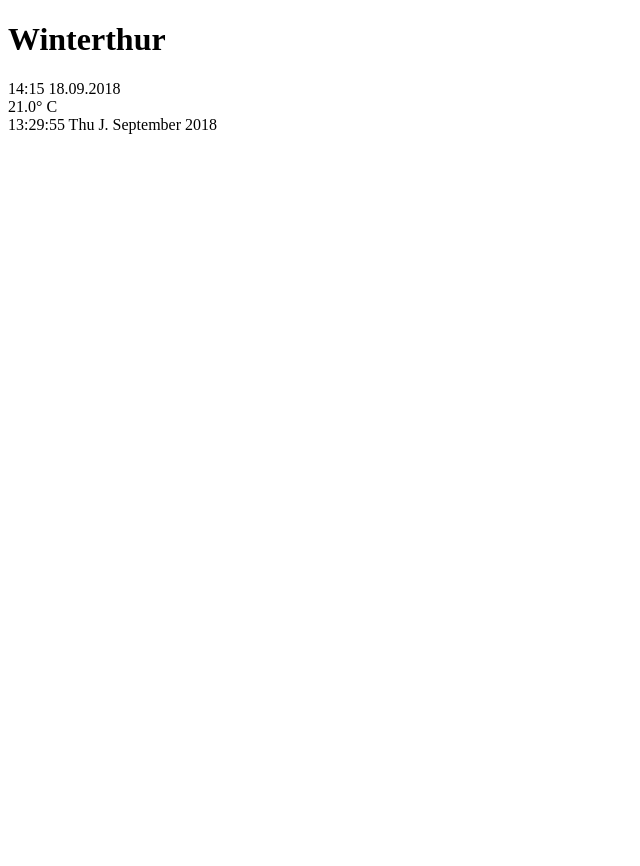
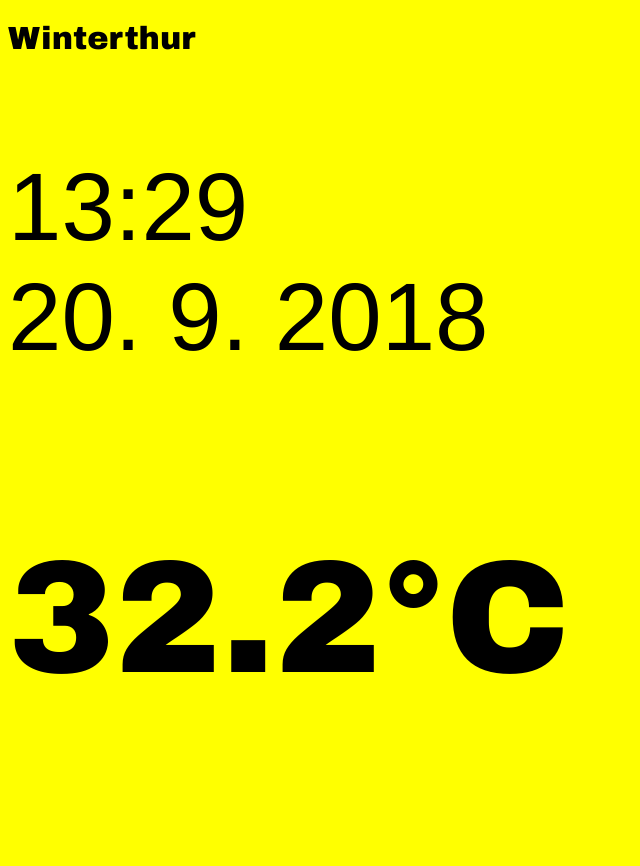
Before and after one commit to Shikamaakuma/2Cerial, a PHP site: page /main_page.php in a window 1280 px wide. Shown: the whole page, without its empty margins (0-640 px from the left). Before the commit the page ends 134 px from the top, so only its background shows below. Run offline with PHP 8.4, Linux system fonts and the light colour scheme.

Commit message:
Je nach Temperatur blau oder gelb

```diff
--- a/UI/main_page.php
+++ b/UI/main_page.php
@@ -18,12 +18,30 @@ Datum/Zeit = auto Abruf
 		<title> Wetter Winterthur </title>
 	</head>
 	<body>
+
 		<h1> Winterthur </h1>
-		<div id="time_date"> 14:15 18.09.2018 </div>
-		<div id="temp_winti"> 21.0° C  </div>
+
+		<p id="time_date">
+		<?php
+			echo date('H:i') . "</br>";
+			echo date('j. n. Y');
+		?>
+		</p>
+
+		<p id="temp_winti">
 
 		<?php
-		echo date('H:i:s D J. F Y');
+		$temp = rand(200, 450)/10.0;
+		echo $temp . "°C";
+		?>
+		</p>
+		<?php
+		if($temp > 20){
+			echo "<link rel='stylesheet' type='text/css' href='main_page_warm.css' />";
+		}
+		else{
+			echo "<link rel='stylesheet' type='text/css' href='main_page_cold.css' />" ;
+		}
 		?>
 
 	</body>
--- /dev/null
+++ b/UI/main_page_warm.css
@@ -0,0 +1,27 @@
+/*
+version:   1.0
+date:      19.09.2018
+author:    Janosch Bohner
+email:     janosch.bohner@gmx.net
+website:   https://2cerials.m2e-demo.ch
+*/
+
+*{font-family: Arial Black;}
+
+h1 {
+	position
+}
+
+p#time_date {
+	font-family: Helvetica;
+	font-size: 6em;
+	margin-right: 321;
+}
+
+p#temp_winti {
+	font-weight: bold;
+	font-size: 10em;
+	color: black;
+	position: center;
+}
+body {background-color: #ff0;}
```
Also changed, not shown: UI/main_page_cold.css (added, +19 -0 lines).
